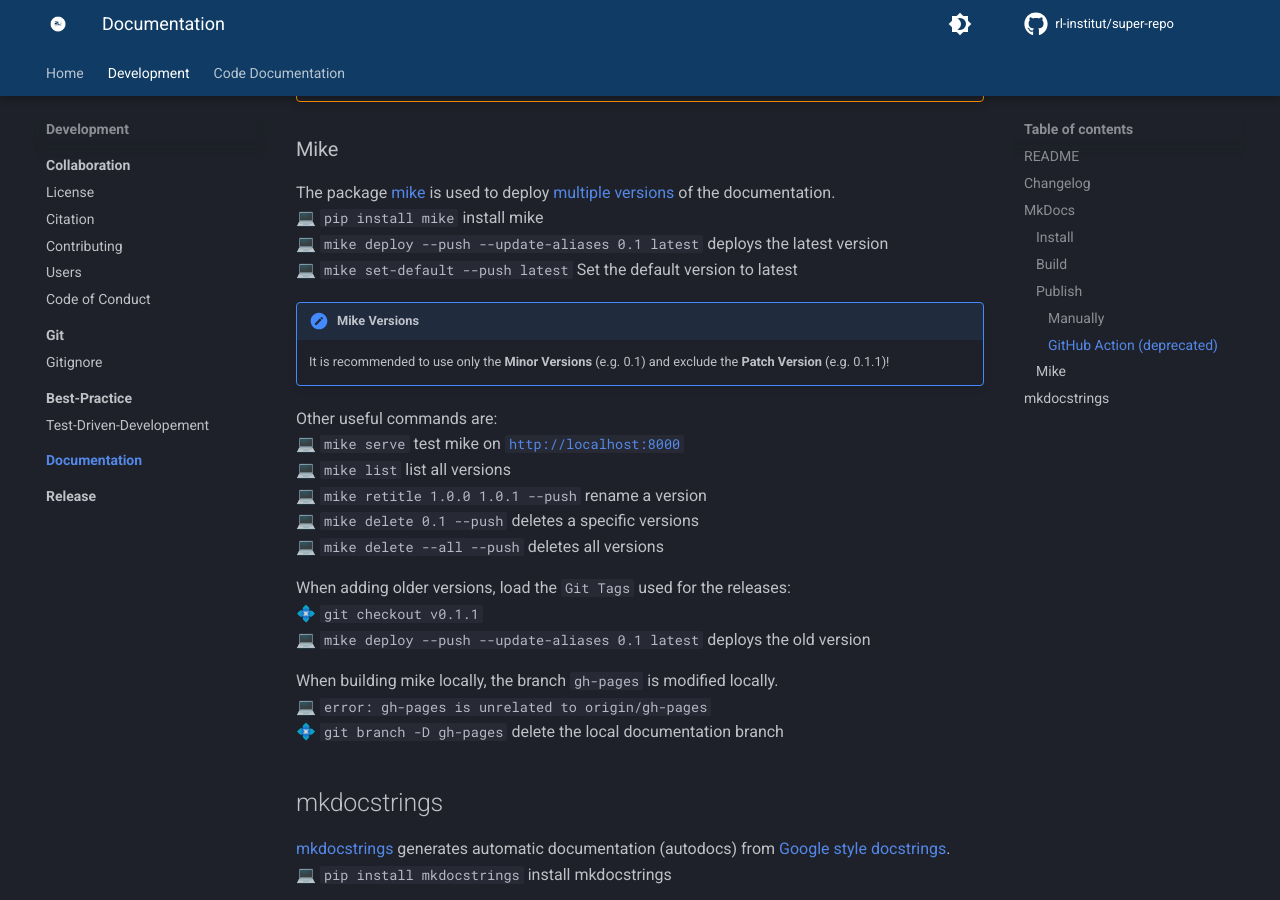
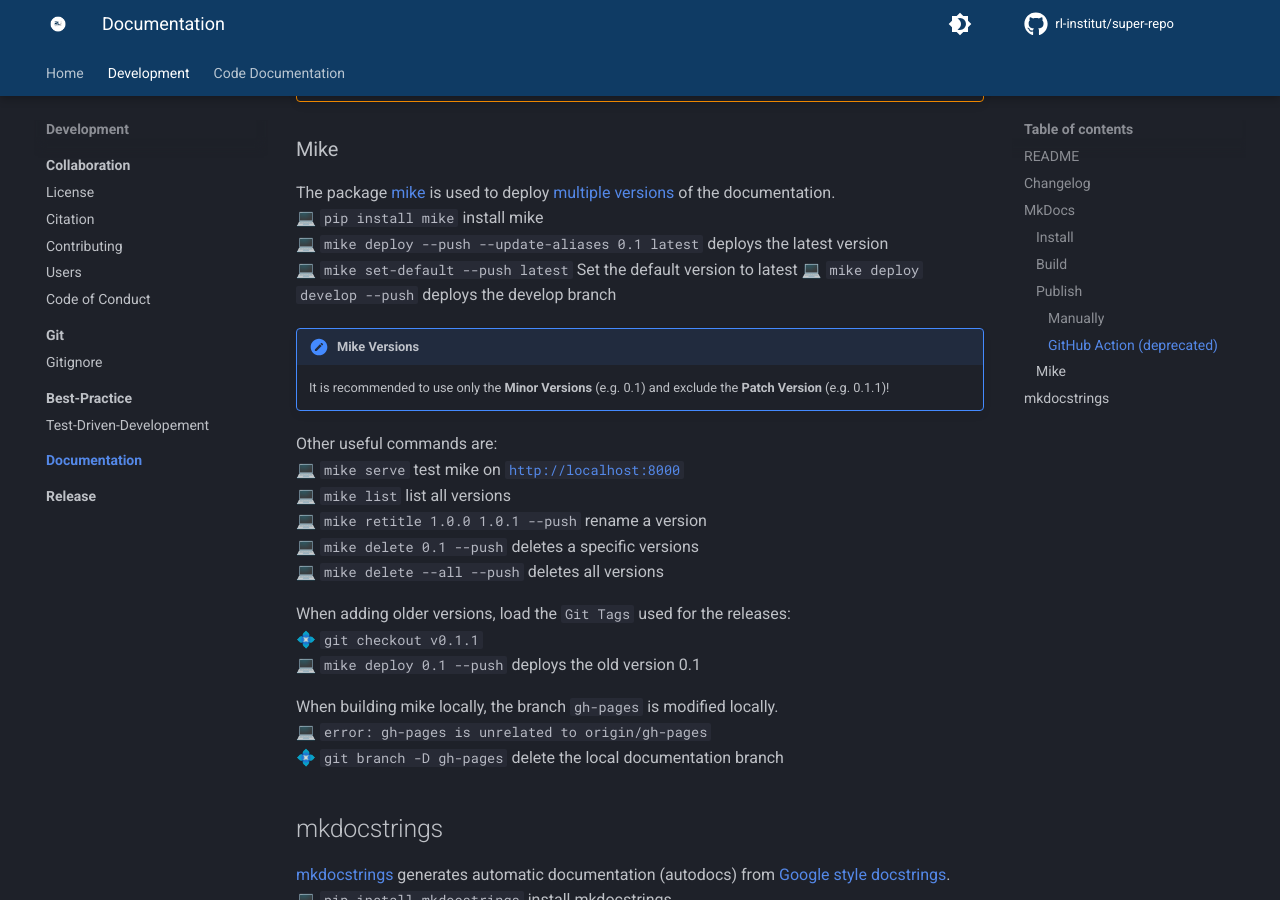
Before and after one commit to rl-institut/super-repo, an MkDocs documentation site: the page built from docs/development/documentation/index.md, in a window 1280 px wide and 900 px high, scrolled down 1363 px. Built offline with MkDocs 1.6.1 and Material for MkDocs 9.7.7, drawn with Linux system fonts in a browser that asks for light colours; comment, search, counter and statistics services are not loaded; the version menu is left out.

Commit message:
Include deploy of develop branch #4

```diff
--- a/docs/development/documentation/index.md
+++ b/docs/development/documentation/index.md
@@ -46,6 +46,7 @@ The package [mike](https://github.com/jimporter/mike) is used to deploy [multipl
 💻 `pip install mike` install mike <br>
 💻 `mike deploy --push --update-aliases 0.1 latest` deploys the latest version <br>
 💻 `mike set-default --push latest` Set the default version to latest
+💻 `mike deploy develop --push` deploys the develop branch
 
 !!! note "Mike Versions"
     It is recommended to use only the **Minor Versions** (e.g. 0.1) and exclude the **Patch Version** (e.g. 0.1.1)!
@@ -59,7 +60,7 @@ Other useful commands are: <br>
 
 When adding older versions, load the `Git Tags` used for the releases: <br>
 💠 `git checkout v0.1.1` <br>
-💻 `mike deploy --push --update-aliases 0.1 latest` deploys the old version
+💻 `mike deploy 0.1 --push` deploys the old version 0.1
 
 When building mike locally, the branch `gh-pages` is modified locally. <br>
 💻 `error: gh-pages is unrelated to origin/gh-pages` <br>
```
